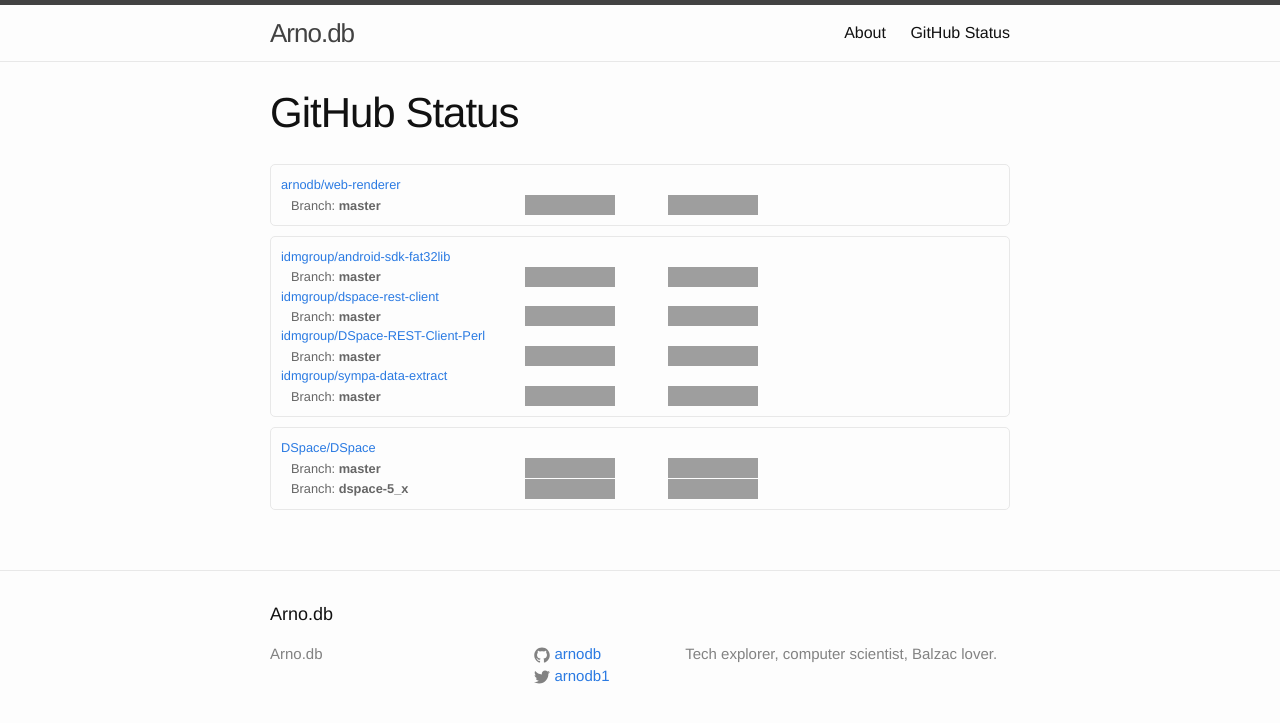
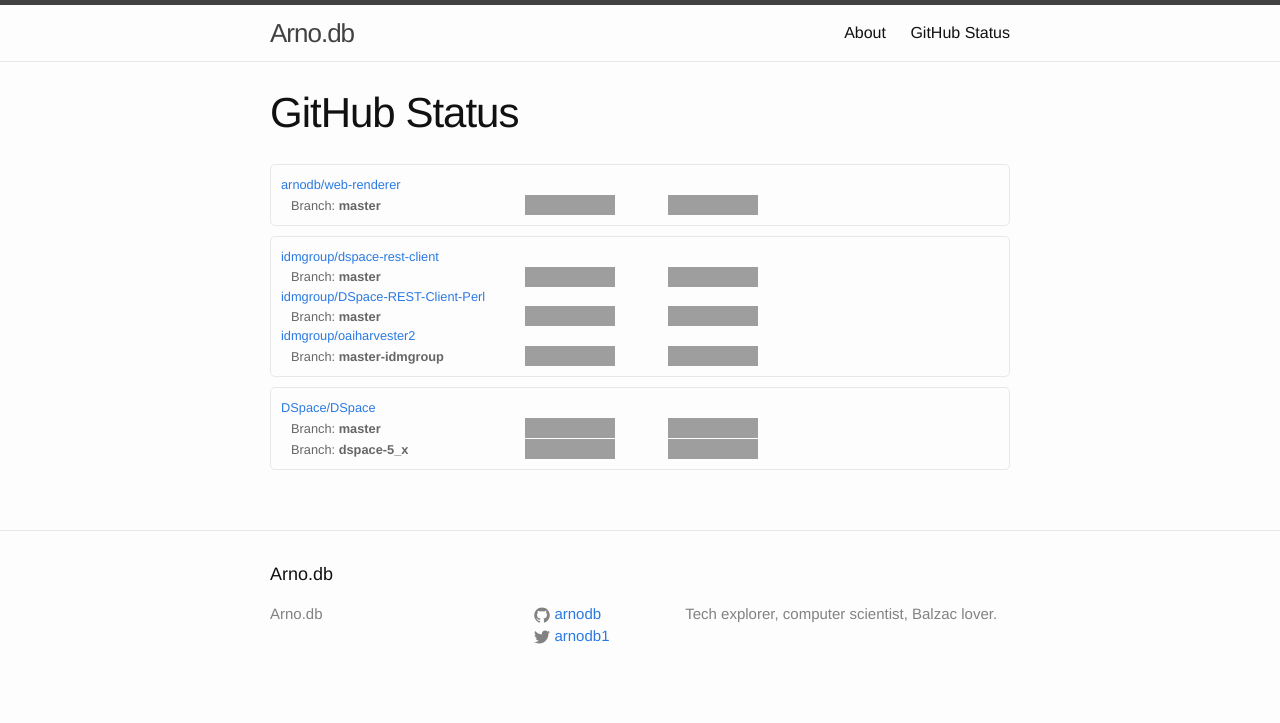
Before and after one commit to arnodb/arnodb.github.io, a Jekyll site: the page built from github/index.md, in a window 1280 px wide. Shown: the top 723 px of the page. Built offline with Jekyll 4.4.1, drawn with Linux system fonts in a browser that asks for light colours; grey boxes are pictures that could not be loaded.

Commit message:
Update GitHub dashboard

```diff
--- a/_data/github_idmgroup.yml
+++ b/_data/github_idmgroup.yml
@@ -1,9 +1,3 @@
-- owner:
-    login: idmgroup
-  name: android-sdk-fat32lib
-  full_name: idmgroup/android-sdk-fat32lib
-  branches:
-    - name: master
 - owner:
     login: idmgroup
   name: dspace-rest-client
@@ -18,7 +12,7 @@
     - name: master
 - owner:
     login: idmgroup
-  name: sympa-data-extract
-  full_name: idmgroup/sympa-data-extract
+  name: oaiharvester2
+  full_name: idmgroup/oaiharvester2
   branches:
-    - name: master
+    - name: master-idmgroup
```
